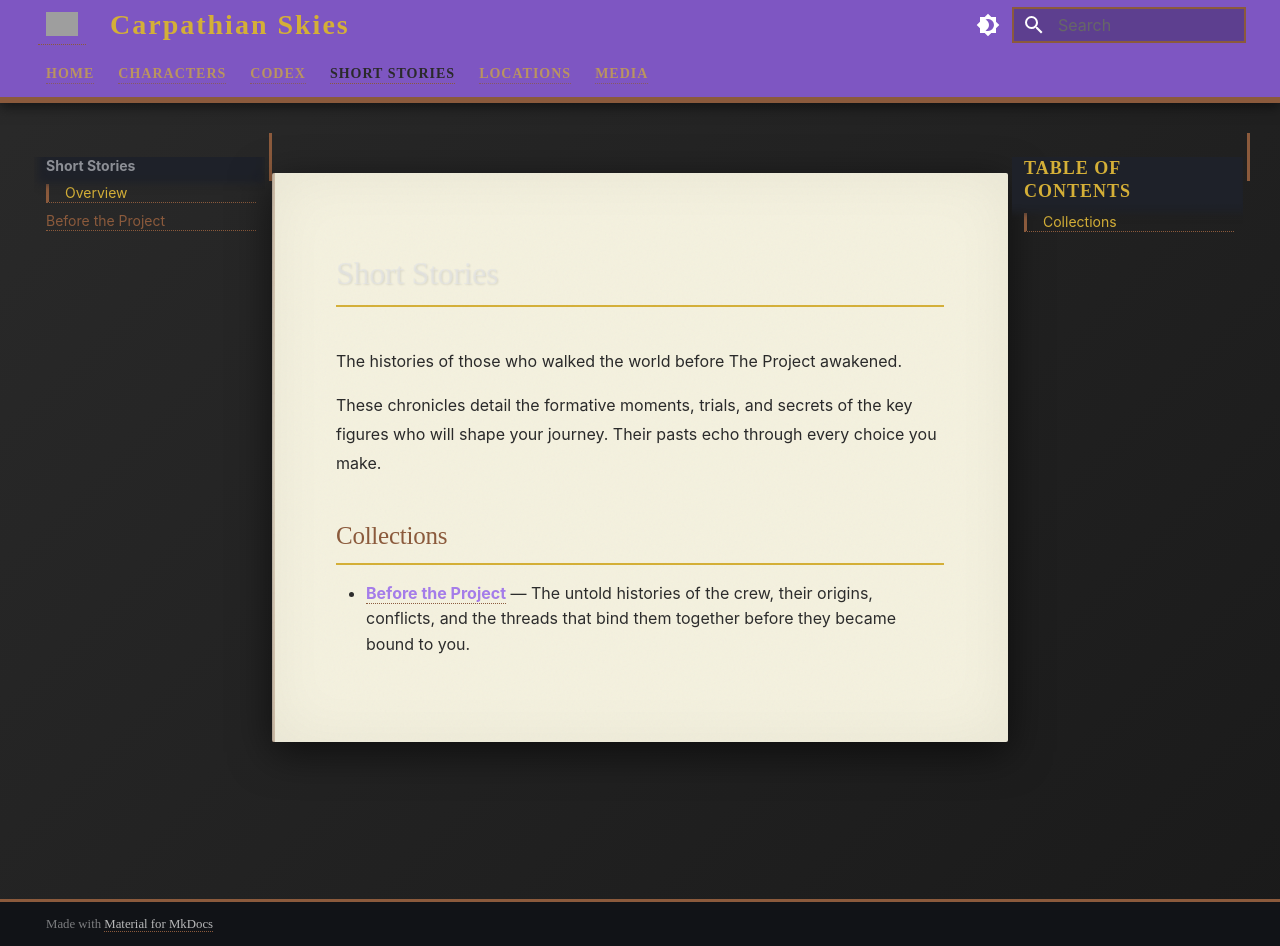
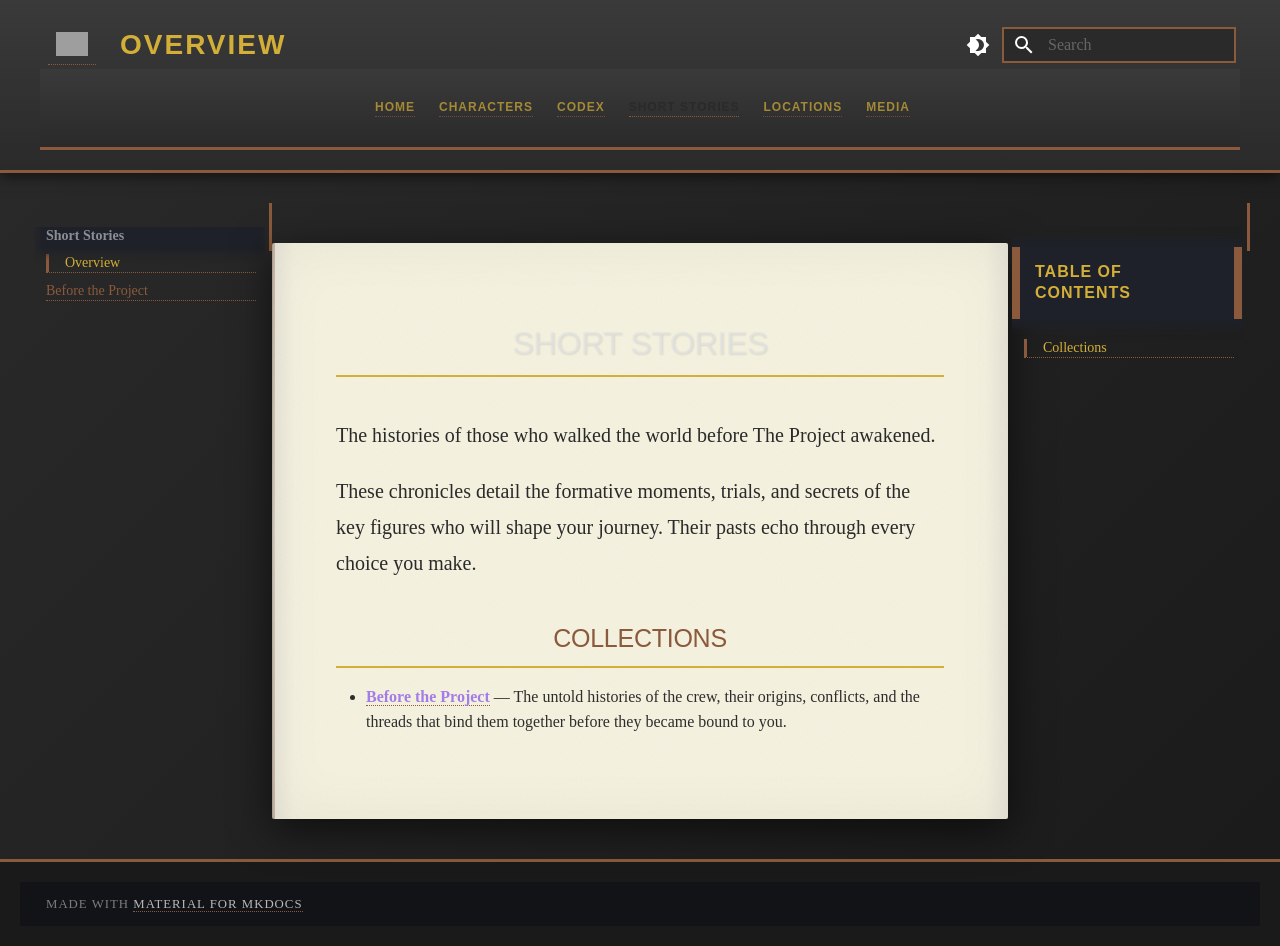
Before and after one commit to carpathianskies/.github.io, an MkDocs documentation site: the page built from docs/stories/index.md, in a window 1280 px wide and 946 px high. Built offline with MkDocs 1.6.1 and Material for MkDocs 9.7.7, drawn with Linux system fonts in a browser that asks for light colours; some web fonts are replaced; grey boxes are pictures that could not be loaded.

Commit message:
style: integrate WordPress design elements into MkDocs book theme

```diff
--- a/docs/assets/book-style.css
+++ b/docs/assets/book-style.css
@@ -1,4 +1,4 @@
-/* Book-style page turning effect */
+/* Book-style page with WordPress design elements integration */
 :root {
   --page-shadow: 0 10px 30px rgba(0, 0, 0, 0.5);
   --page-transition: all 0.6s cubic-bezier(0.68, -0.55, 0.265, 1.55);
@@ -10,6 +10,8 @@
   --accent-gold: #d4af37;
   --accent-gold-light: #ffd700;
   --binding-color: #8b5a3c;
+  --wp-primary: #19191ae6;
+  --wp-contrast: #19191ad9;
 }
 
 /* Light mode */
@@ -32,6 +34,7 @@
 body {
   background: var(--book-bg);
   overflow-x: hidden;
+  font-family: 'Jackwrite', cursive;
 }
 
 .md-container {
@@ -39,6 +42,24 @@ body {
   transform-style: preserve-3d;
 }
 
+/* Header styling - WordPress inspired layout */
+.md-header {
+  border-bottom: 3px solid var(--binding-color);
+  box-shadow: 0 4px 12px rgba(0, 0, 0, 0.5);
+  padding: 20px var(--wp--preset--spacing--40, 2rem);
+  background: linear-gradient(to bottom, #3a3a3a 0%, #2a2a2a 100%);
+}
+
+.md-header__title {
+  color: var(--accent-gold);
+  font-family: 'Overused Grotesk', sans-serif;
+  font-size: 28px;
+  font-weight: 600;
+  letter-spacing: 2px;
+  text-transform: uppercase;
+}
+
+/* Main content - book page styling */
 .md-content {
   animation: pageFlip 0.8s ease-in-out;
   box-shadow:
@@ -105,9 +126,14 @@ body {
   }
 }
 
-/* Navigation tabs styled as book sections */
+/* Navigation tabs - decorative WordPress style */
 .md-tabs {
   border-bottom: 3px solid var(--binding-color);
+  padding: 15px 20px;
+  background: linear-gradient(to bottom, #3a3a3a 0%, #2a2a2a 100%);
+  display: flex;
+  justify-content: center;
+  gap: 20px;
 }
 
 .md-tabs__link {
@@ -115,9 +141,10 @@ body {
   font-weight: 600;
   text-transform: uppercase;
   letter-spacing: 1px;
-  font-family: 'Amarante', cursive;
+  font-family: 'Overused Grotesk', sans-serif;
   position: relative;
   transition: all 0.3s ease;
+  font-size: 12px;
 }
 
 .md-tabs__link:hover {
@@ -129,6 +156,16 @@ body {
   color: var(--accent-gold-light);
   border-bottom: 3px solid var(--binding-color);
   box-shadow: 0 -3px 8px rgba(212, 175, 55, 0.3) inset;
+  padding-bottom: 5px;
+}
+
+/* Decorative separator between nav items */
+.md-tabs__link:not(:last-child)::after {
+  content: '×';
+  position: absolute;
+  right: -12px;
+  color: var(--accent-gold);
+  font-weight: bold;
 }
 
 /* Sidebar styling */
@@ -138,15 +175,21 @@ body {
 
 .md-nav__title {
   color: var(--accent-gold);
-  font-family: 'Amarante', cursive;
-  font-size: 18px;
-  font-weight: bold;
+  font-family: 'Overused Grotesk', sans-serif;
+  font-size: 16px;
+  font-weight: 600;
   text-transform: uppercase;
   letter-spacing: 1px;
+  padding: 15px;
+  background: rgba(139, 90, 60, 0.1);
+  border-left: 8px solid var(--binding-color);
+  border-right: 8px solid var(--binding-color);
+  margin: 20px 0;
 }
 
 .md-nav__link {
   transition: all 0.3s ease;
+  font-family: 'Jackwrite', cursive;
 }
 
 .md-nav__link:hover,
@@ -156,33 +199,29 @@ body {
   border-left: 3px solid var(--binding-color);
 }
 
-/* Header */
-.md-header {
-  border-bottom: 3px solid var(--binding-color);
-  box-shadow: 0 4px 12px rgba(0, 0, 0, 0.5);
-}
-
-.md-header__title {
-  color: var(--accent-gold);
-  font-family: 'Amarante', cursive;
-  font-size: 28px;
-  font-weight: bold;
-  letter-spacing: 2px;
-}
-
-/* Headings */
+/* Headings - WordPress typography */
 h1, h2, h3, h4, h5, h6 {
-  font-family: 'Amarante', cursive;
+  font-family: 'Overused Grotesk', sans-serif;
   color: var(--heading-color);
   border-bottom: 2px solid var(--accent-gold);
   padding-bottom: 10px;
   margin-top: 30px;
+  font-weight: 600;
+  text-transform: uppercase;
+  letter-spacing: 1px;
 }
 
 h1 {
   color: var(--heading-dark);
-  font-size: 32px;
+  font-size: 24px;
   text-shadow: 1px 1px 2px rgba(0, 0, 0, 0.1);
+  text-align: center;
+  line-height: 1;
+}
+
+h2 {
+  font-size: 18px;
+  text-align: center;
 }
 
 /* Links */
@@ -217,18 +256,21 @@ code {
 /* Blockquotes - like manuscript notes */
 blockquote {
   border-left: 4px solid var(--binding-color);
-  padding-left: 20px;
+  border-right: 8px solid var(--binding-color);
+  padding: 15px 20px;
   color: #555;
   font-style: italic;
   margin-left: 0;
   background: rgba(139, 90, 60, 0.1);
-  padding: 15px;
+  font-family: 'Jackwrite', cursive;
 }
 
 /* Search box */
 .md-search__input {
   color: var(--accent-gold);
   border: 2px solid var(--binding-color);
+  background: #2a2a2a;
+  font-family: 'Jackwrite', cursive;
 }
 
 .md-search__input::placeholder {
@@ -239,11 +281,14 @@ blockquote {
 p {
   color: var(--text-color);
   line-height: 1.8;
+  font-family: 'Jackwrite', cursive;
+  font-size: 1rem;
 }
 
 /* List items */
 li {
   color: var(--text-color);
+  font-family: 'Jackwrite', cursive;
 }
 
 /* Tables */
@@ -267,18 +312,41 @@ tr:hover {
   background: rgba(139, 90, 60, 0.05);
 }
 
-/* Horizontal rule */
+/* Horizontal rule - decorative separator */
 hr {
   border: none;
   height: 2px;
   background: linear-gradient(to right, transparent, var(--binding-color), transparent);
   margin: 30px 0;
+  position: relative;
 }
 
-/* Footer positioning */
+/* Section styling - WordPress content boxes */
+.section-box {
+  border-left: 8px solid var(--binding-color);
+  border-right: 8px solid var(--binding-color);
+  padding: 20px 30px;
+  margin: 30px 0;
+  background: rgba(139, 90, 60, 0.05);
+}
+
+.section-box h2 {
+  border: none;
+  padding: 0;
+  margin-top: 0;
+}
+
+/* Footer styling */
 .md-footer {
   border-top: 3px solid var(--binding-color);
-  font-family: 'Amarante', cursive;
+  font-family: 'Overused Grotesk', sans-serif;
+  background: #1a1a1a;
+  color: #999;
+  text-align: center;
+  padding: 20px;
+  font-size: 12px;
+  text-transform: uppercase;
+  letter-spacing: 1px;
 }
 
 .md-footer__link {
@@ -290,3 +358,32 @@ hr {
   color: var(--accent-gold-light);
   transform: translateX(5px);
 }
+
+/* Responsive adjustments */
+@media (max-width: 768px) {
+  .md-tabs {
+    flex-wrap: wrap;
+    gap: 10px;
+  }
+
+  .md-tabs__link {
+    font-size: 11px;
+  }
+
+  .md-tabs__link:not(:last-child)::after {
+    right: -8px;
+    font-size: 12px;
+  }
+
+  .md-header__title {
+    font-size: 20px;
+  }
+
+  h1 {
+    font-size: 18px;
+  }
+
+  h2 {
+    font-size: 16px;
+  }
+}
```
